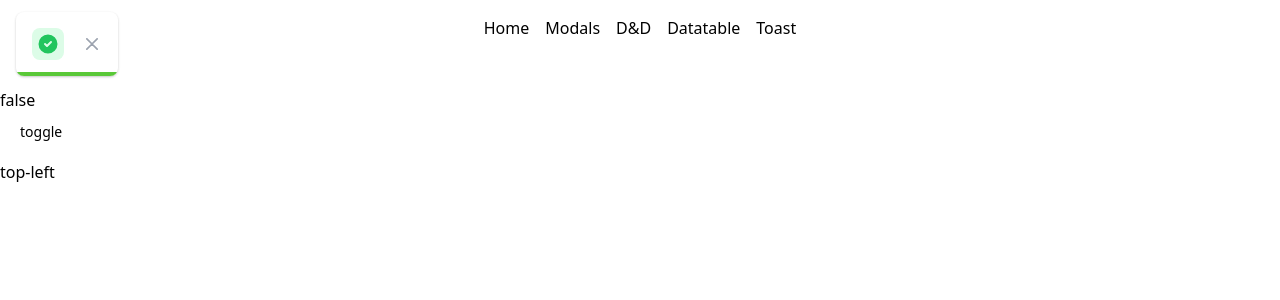
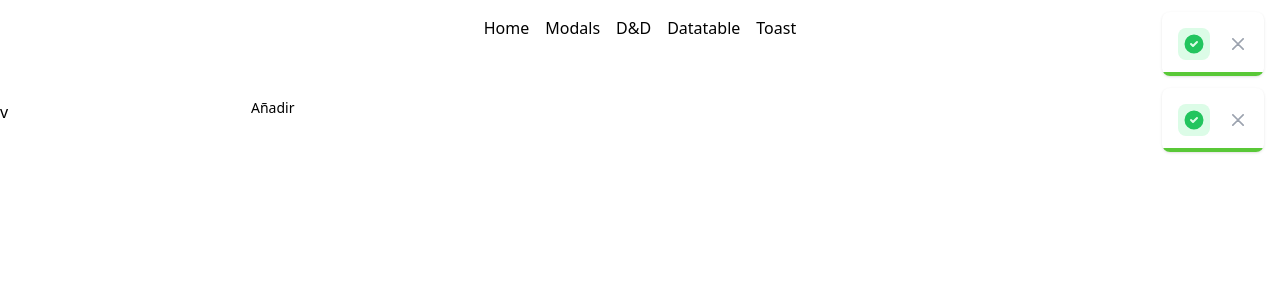
Before and after one commit to guiurm/bit-craft, a Vue app: page /toast in a window 1280 px wide. Shown: the top 300 px of the page. Built offline with nearby package versions, Linux system fonts and the light colour scheme.

Commit message:
wip(toast): make container position dixed or absolute and store items

```diff
--- a/src/assets/scss/_toast.scss
+++ b/src/assets/scss/_toast.scss
@@ -1,6 +1,20 @@
 .toast {
     &-item {
-        @apply px-4 py-3 mb-4;
+        &:not(:last-child) {
+            @apply mb-3;
+        }
+    }
+
+    &-container {
+        @apply px-4 py-3;
+
+        &--absolute {
+            @apply absolute;
+        }
+        &--fixed {
+            @apply fixed;
+        }
+
         &--top-right {
             @apply top-0 right-0;
         }
--- a/src/components/toast/ToastContainer.vue
+++ b/src/components/toast/ToastContainer.vue
@@ -1,20 +1,56 @@
 <script setup lang="ts">
-import { computed, ref } from 'vue';
+import { v6 } from 'uuid';
+import { onMounted, watch } from 'vue';
+import type { TCss } from '../cssClassTranslator';
+import useCssClassTranslator from '../cssClassTranslator';
 import ToastItem from './ToastItem.vue';
 
-const positions = ['top-right', 'top-center', 'top-left', 'bottom-right', 'bottom-center', 'bottom-left'] as const;
-const positionIndex = ref(0);
-const position = computed(() => positions[positionIndex.value]);
+// props
+type TToastPosition = `${'top' | 'bottom'}-${'right' | 'center' | 'left'}`;
+type TProps = {
+    css?: TCss;
+    position?: TToastPosition;
+    target?: 'document' | 'parent';
+    id?: string;
+};
+const props = withDefaults(defineProps<TProps>(), {
+    position: 'top-right',
+    css: () => [],
+    target: 'document'
+});
 
-let a = setInterval(() => {
-    if (positionIndex.value === positions.length - 1) clearInterval(a);
-    positionIndex.value = positionIndex.value === positions.length - 1 ? 0 : positionIndex.value + 1;
-}, 2000);
+// data
+const { css: cssR, ...modifyCss } = useCssClassTranslator(props.css);
+const uuid = props.id ?? v6();
+
+// actions
+const checkPositionValue = (p: string): p is TToastPosition => {
+    const regex = /^(top|bottom)-(right|center|left)$/;
+    return regex.test(p);
+};
+const translatePosition = (p: string) => {
+    if (!checkPositionValue(p)) throw new Error(`Invalid prop type for 'position' as '${p}'`);
+    return `toast-container--${p}` as `toast-container--${TToastPosition}`;
+};
+
+// watchers
+watch(
+    () => props.position,
+    (n, o) => modifyCss.addCss({ [translatePosition(o)]: false, [translatePosition(n)]: true })
+);
+
+// life-cicle
+onMounted(() => {
+    modifyCss.addCss({
+        [props.target === 'document' ? 'toast-container--fixed' : 'toast-container--absolute']: true,
+        [translatePosition(props.position)]: true,
+        'toast-container': true
+    });
+});
 </script>
 <template>
-    <div class="relative">
-        {{ position }}
-        <toast-item target="document" :position="position" />
-        <toast-item target="document" :position="position" />
+    <div :class="cssR">
+        <toast-item target="document" />
+        <toast-item target="document" />
     </div>
 </template>
--- a/src/components/toast/ToastItem.vue
+++ b/src/components/toast/ToastItem.vue
@@ -4,7 +4,6 @@ import type { TCss } from '../cssClassTranslator';
 import useCssClassTranslator from '../cssClassTranslator';
 
 // props
-type TToastPosition = `${'top' | 'bottom'}-${'right' | 'center' | 'left'}`;
 type TProps = {
     message?: string;
     liveTime?: number;
@@ -12,19 +11,18 @@ type TProps = {
     modelValue?: boolean;
     css?: TCss;
     target?: 'document' | 'parent';
-    position?: TToastPosition;
 };
 const props = withDefaults(defineProps<TProps>(), {
     liveTime: -1,
     showLifeTime: true,
     modelValue: true,
     css: () => [],
-    target: 'document',
-    position: 'top-right'
+    target: 'document'
 });
 
 // emits
-const emits = defineEmits<{ 'update:modelValue': [n: boolean] }>();
+type TEmits = { 'update:modelValue': [n: boolean]; close: [] };
+const emits = defineEmits<TEmits>();
 
 // data
 const visibleR = ref(props.modelValue);
@@ -66,14 +64,6 @@ const mouseEvents = {
         startCounter(Date.now() - diff);
     }
 };
-const checkPositionValue = (p: string): p is TToastPosition => {
-    const regex = /^(top|bottom)-(right|center|left)$/;
-    return regex.test(p);
-};
-const translatePosition = (p: string) => {
-    if (!checkPositionValue(p)) throw new Error(`Invalid prop type for 'position' as '${p}'`);
-    return `toast-item--${p}` as `toast-item--${TToastPosition}`;
-};
 
 // watchers
 watch(
@@ -91,28 +81,19 @@ watch(
     () => props.css,
     n => modifyCss.addCss(n)
 );
-watch(
-    () => props.position,
-    (n, o) => modifyCss.addCss({ [translatePosition(o)]: false, [translatePosition(n)]: true })
-);
-
 // life-cicle
 onMounted(() => {
-    modifyCss.addCss({
-        [props.target === 'document' ? 'fixed' : 'absolute']: true,
-        [translatePosition(props.position)]: true,
-        'toast-item': true
-    });
-
+    modifyCss.addCss('toast-item');
     startCounter();
 });
 </script>
 <template>
     <transition name="fade">
-        <div :class="cssR" v-if="visibleR">
         <div
             class="relative overflow-hidden flex items-center w-full max-w-xs p-4 text-gray-500 bg-white rounded-lg shadow dark:text-gray-400 dark:bg-gray-800"
+            :class="cssR"
             role="alert"
+            v-if="visibleR"
             v-bind="mouseEvents">
             <div
                 class="inline-flex items-center justify-center flex-shrink-0 w-8 h-8 text-green-500 bg-green-100 rounded-lg dark:bg-green-800 dark:text-green-200">
@@ -158,6 +139,5 @@ onMounted(() => {
                 :style="{ width: progress }"
                 class="absolute bottom-0 left-0 h-1 bg-primary-500"></div>
         </div>
-        </div>
     </transition>
 </template>
--- a/src/components/toast/toastStore.ts
+++ b/src/components/toast/toastStore.ts
@@ -1,5 +1,36 @@
 import { defineStore } from 'pinia';
+import { ref, type Ref } from 'vue';
+import ToastItem from './ToastItem.vue';
+const useToastStore = defineStore('store', () => {
+    const stores = ref(new Map<string, Ref<(typeof ToastItem)[]>>()) as Ref<Map<string, Ref<(typeof ToastItem)[]>>>;
+    const first = ref(null) as Ref<null | string>;
 
-const useToastStore = defineStore('store', () => {
-    const stores = new Map();
+    const registerContainer = (id: string, items: Ref<(typeof ToastItem)[]>) => {
+        if (stores.value.size === 0) first.value = id;
+        stores.value.set(id, items);
+    };
+
+    const removeStore = (id: string) => {
+        if (stores.value.delete(id) && id === first.value) first.value = null;
+    };
+
+    const getList = (id = first.value) => {
+        if (!id) return null;
+        return stores.value.get(id) ?? (null as null | Ref<(typeof ToastItem)[]>);
+    };
+
+    return {
+        registerContainer,
+        removeStore,
+        getList
+    };
 });
+
+export default useToastStore;
+
+const createToas = (id?: string) => {
+    const store = useToastStore();
+    const items = store.getList(id);
+
+    if (!items) throw new Error('Not found');
+};
--- a/src/views/ToastsView.vue
+++ b/src/views/ToastsView.vue
@@ -1,19 +1,19 @@
 <script lang="ts" setup>
 import ToastContainer from '@/components/toast/ToastContainer.vue';
-import ToastItem from '@/components/toast/ToastItem.vue';
 import MainLayout from '@/layouts/MainLayout.vue';
 import { ref } from 'vue';
 
-const show = ref(true);
-const toggle = () => {
-    show.value = true;
-};
+const v = ref('v');
+const add = () => {};
 </script>
 <template>
     <main-layout>
-        {{ show }}
-        <div class="btn" @click="toggle">toggle</div>
-        <toast-item :live-time="3000" :show-life-time="true" v-model="show"> Some message in toast</toast-item>
-        <toast-container />
+        <div class="flex my-1">
+            <input v-model="v" type="text" />
+            <div class="btn" @click="add">Añadir</div>
+        </div>
+        <div class="relative">
+            <toast-container position="top-right" />
+        </div>
     </main-layout>
 </template>
```
Lines whose indentation alone changed are shown as unchanged.
